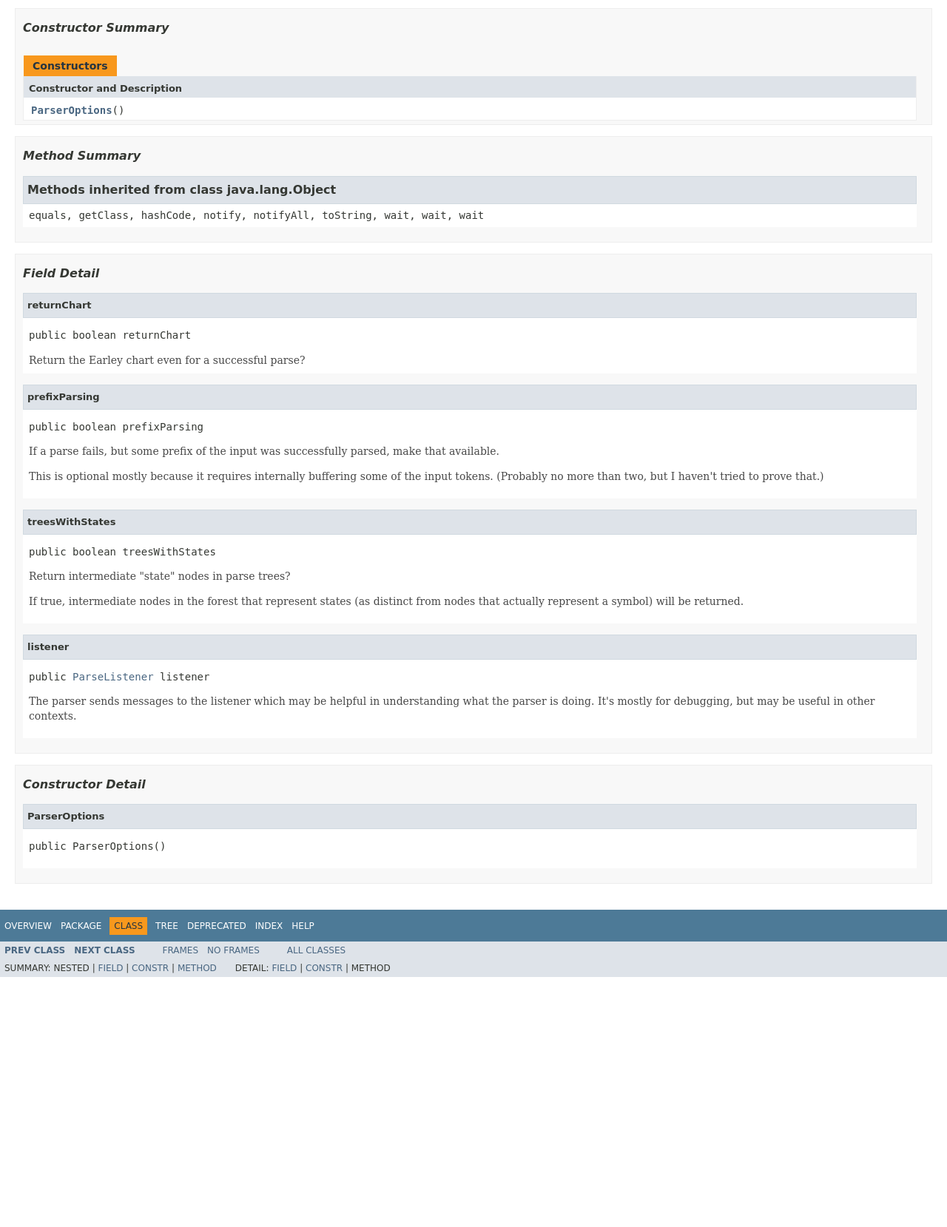
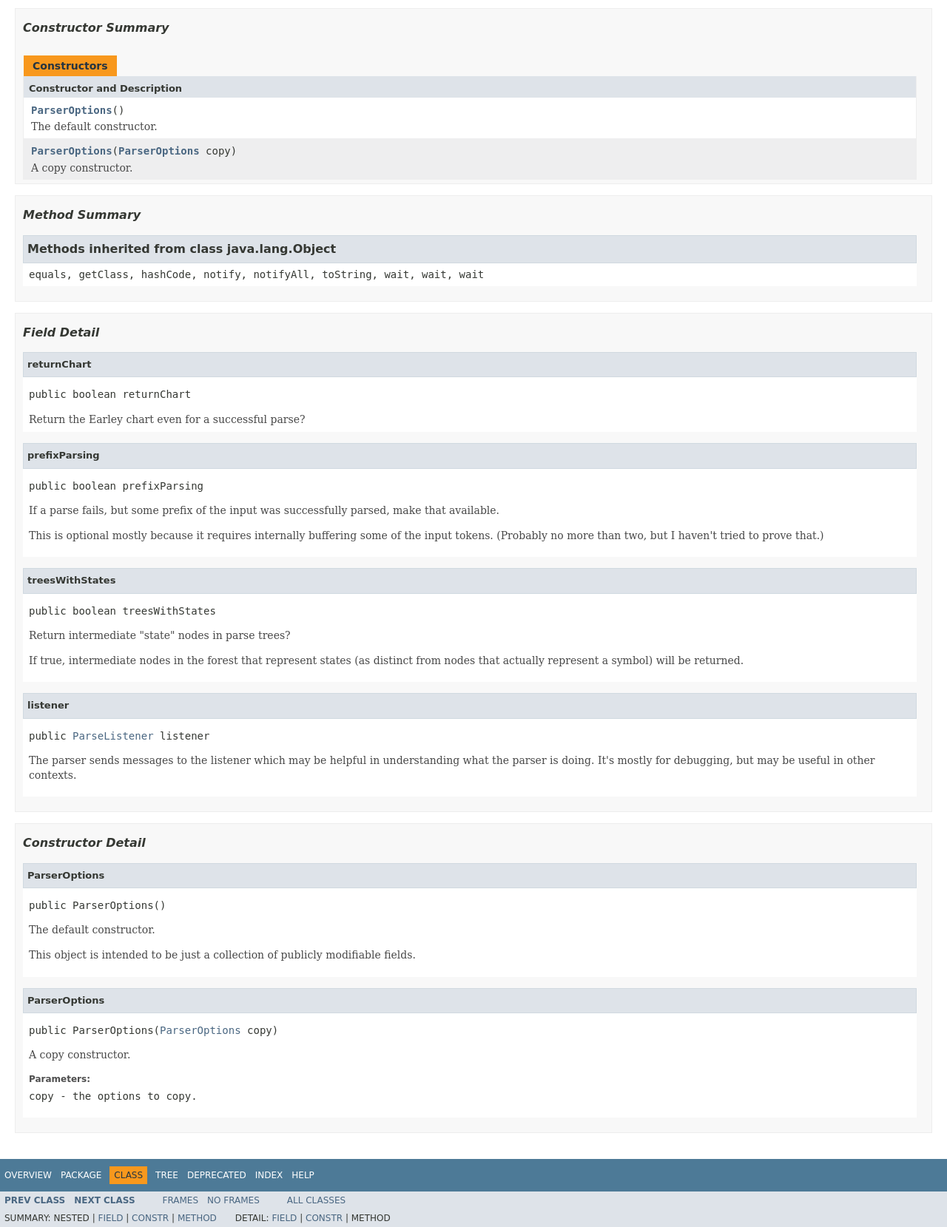
Before and after one commit to nineml/coffeegrinder, a plain HTML site: page apidoc/org/nineml/coffeegrinder/parser/ParserOptions.html in a window 1280 px wide. Shown: the part 680-2339 px from the top of the page at 74% size. Before the commit the page ends 2001 px from the top, so only its background shows below. Drawn offline with Linux system fonts and the light colour scheme; a web font is replaced by a local one.

Commit message:
Successful CircleCI build 54 [ci skip]

```diff
--- a/apidoc/org/nineml/coffeegrinder/parser/ParserOptions.html
+++ b/apidoc/org/nineml/coffeegrinder/parser/ParserOptions.html
@@ -161,7 +161,14 @@ extends java.lang.Object</pre>
 <th class="colOne" scope="col">Constructor and Description</th>
 </tr>
 <tr class="altColor">
-<td class="colOne"><code><span class="memberNameLink"><a href="../../../../org/nineml/coffeegrinder/parser/ParserOptions.html#ParserOptions--">ParserOptions</a></span>()</code>&nbsp;</td>
+<td class="colOne"><code><span class="memberNameLink"><a href="../../../../org/nineml/coffeegrinder/parser/ParserOptions.html#ParserOptions--">ParserOptions</a></span>()</code>
+<div class="block">The default constructor.</div>
+</td>
+</tr>
+<tr class="rowColor">
+<td class="colOne"><code><span class="memberNameLink"><a href="../../../../org/nineml/coffeegrinder/parser/ParserOptions.html#ParserOptions-org.nineml.coffeegrinder.parser.ParserOptions-">ParserOptions</a></span>(<a href="../../../../org/nineml/coffeegrinder/parser/ParserOptions.html" title="class in org.nineml.coffeegrinder.parser">ParserOptions</a>&nbsp;copy)</code>
+<div class="block">A copy constructor.</div>
+</td>
 </tr>
 </table>
 </li>
@@ -250,10 +257,26 @@ extends java.lang.Object</pre>
 <a name="ParserOptions--">
 <!--   -->
 </a>
+<ul class="blockList">
+<li class="blockList">
+<h4>ParserOptions</h4>
+<pre>public&nbsp;ParserOptions()</pre>
+<div class="block">The default constructor.
+ <p>This object is intended to be just a collection of publicly modifiable fields.</p></div>
+</li>
+</ul>
+<a name="ParserOptions-org.nineml.coffeegrinder.parser.ParserOptions-">
+<!--   -->
+</a>
 <ul class="blockListLast">
 <li class="blockList">
 <h4>ParserOptions</h4>
-<pre>public&nbsp;ParserOptions()</pre>
+<pre>public&nbsp;ParserOptions(<a href="../../../../org/nineml/coffeegrinder/parser/ParserOptions.html" title="class in org.nineml.coffeegrinder.parser">ParserOptions</a>&nbsp;copy)</pre>
+<div class="block">A copy constructor.</div>
+<dl>
+<dt><span class="paramLabel">Parameters:</span></dt>
+<dd><code>copy</code> - the options to copy.</dd>
+</dl>
 </li>
 </ul>
 </li>
```
Also changed, not shown: apidoc/index-all.html (+7 -1 lines), ch01.html (+1 -1 lines), index.html (+1 -1 lines), pf01.html (+1 -1 lines), icon/CoffeeGrinder.png, images/CoffeeGrinder.png.
